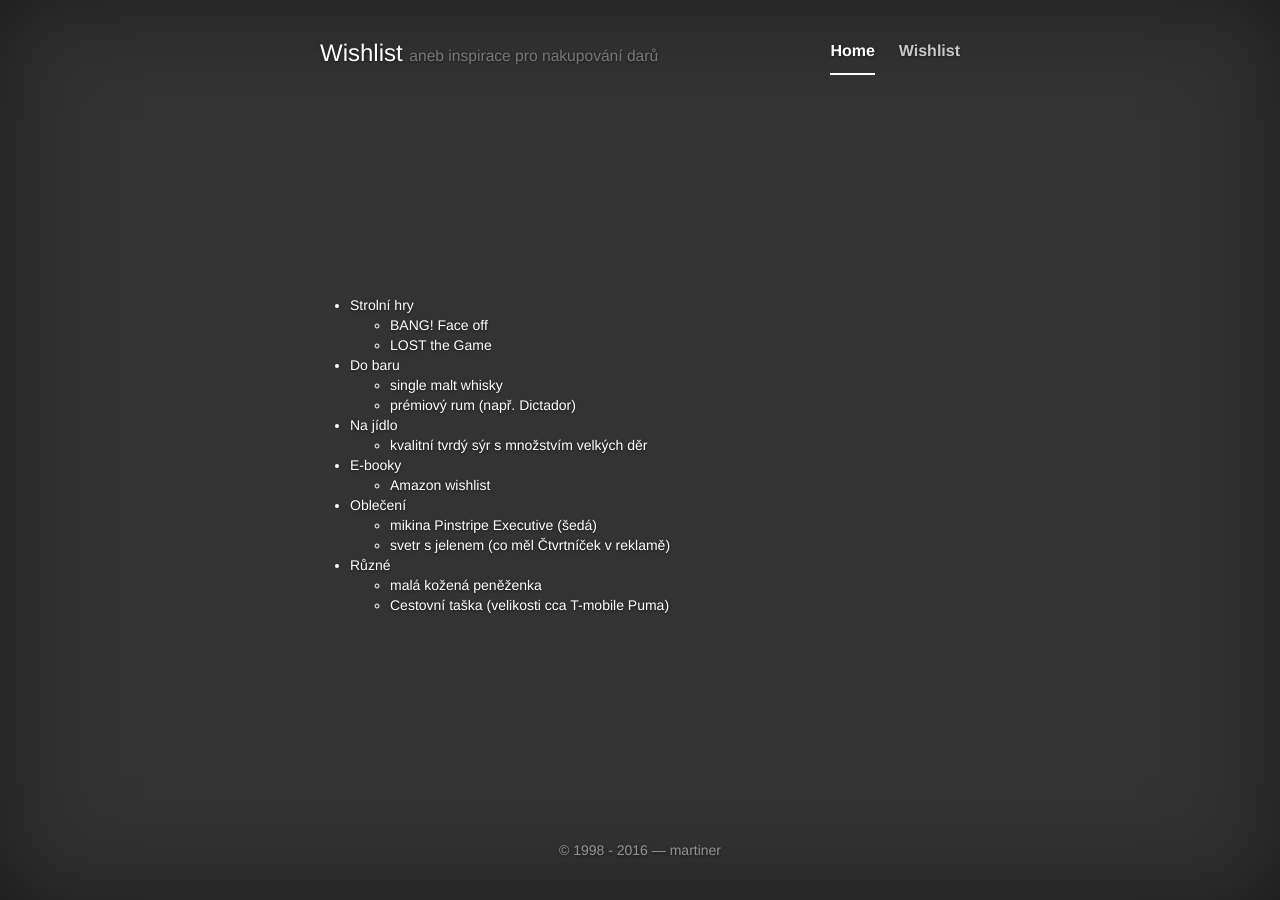
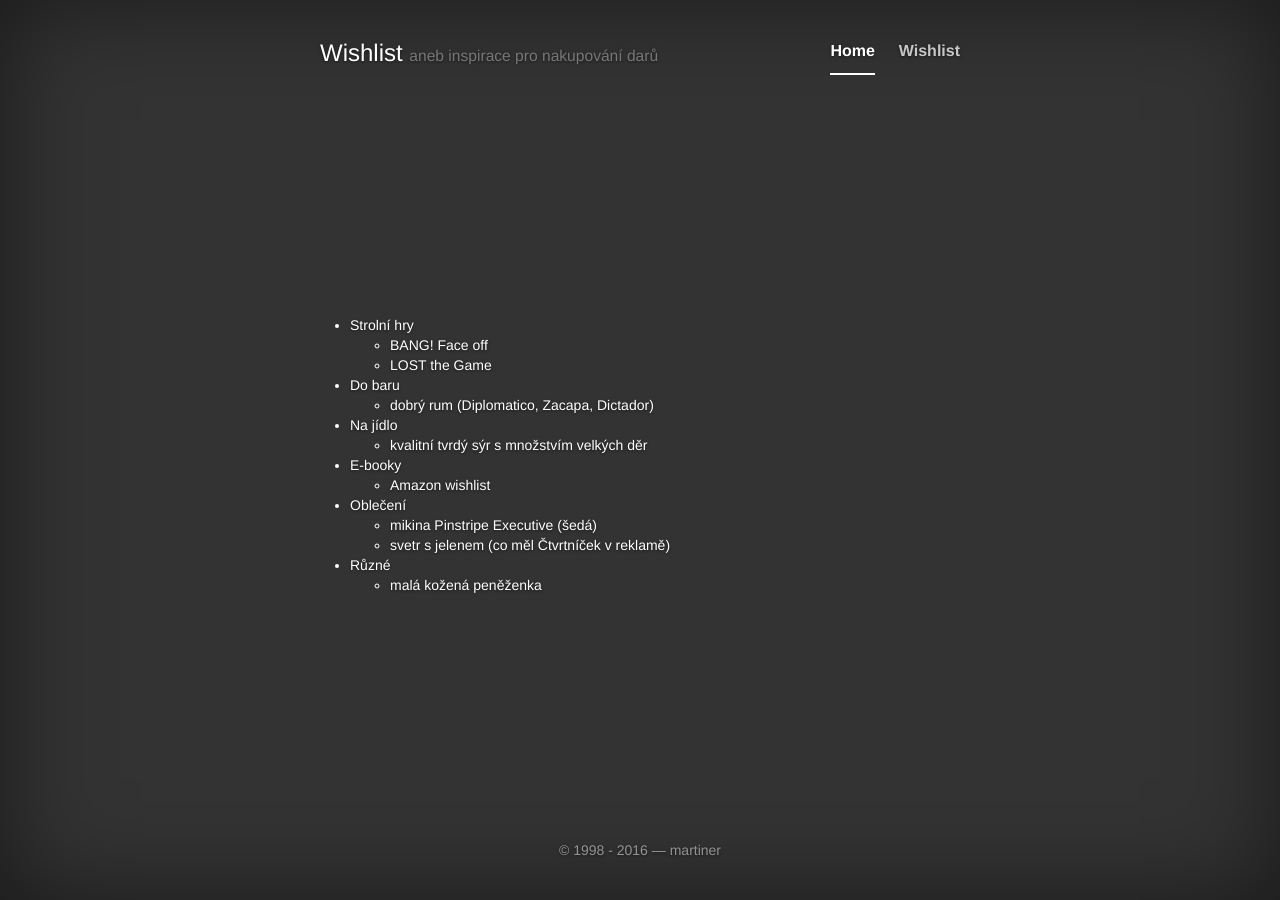
Before and after one commit to martiner/martiner.github.com, a Jekyll site: the page built from wishlist.html, in a window 1280 px wide. Built offline with Jekyll 4.4.1, drawn with Linux system fonts in a browser that asks for light colours; nearby versions of some CDN libraries.

Commit message:
chg: wishlist

```diff
--- a/wishlist.html
+++ b/wishlist.html
@@ -10,8 +10,9 @@ redirect_from: /wishlist/
 	</ul>
 
 <li>Do baru<ul>
-	<li>single malt whisky</li>
-	<li>prémiový rum (např. Dictador)</li>
+	<li>dobrý rum (<a href="https://sortiment.makro.cz/cs/search/?q=diplomatico">Diplomatico</a>,
+	<a href="https://sortiment.makro.cz/cs/search/?q=zacapa">Zacapa</a>,
+	<a href="https://sortiment.makro.cz/cs/search/?q=dictador">Dictador</a>)</li>
 	</ul></li>
 
 <li>Na jídlo<ul>
@@ -29,7 +30,6 @@ redirect_from: /wishlist/
 
 <li>Různé<ul>
 	<li><a href="http://www.kozena-penezenka.cz/produkt.php?id=605">malá kožená peněženka</a></li>
-	<li>Cestovní taška (velikosti cca T-mobile Puma)</li>
 	</ul></li>
 
 <!--
```
